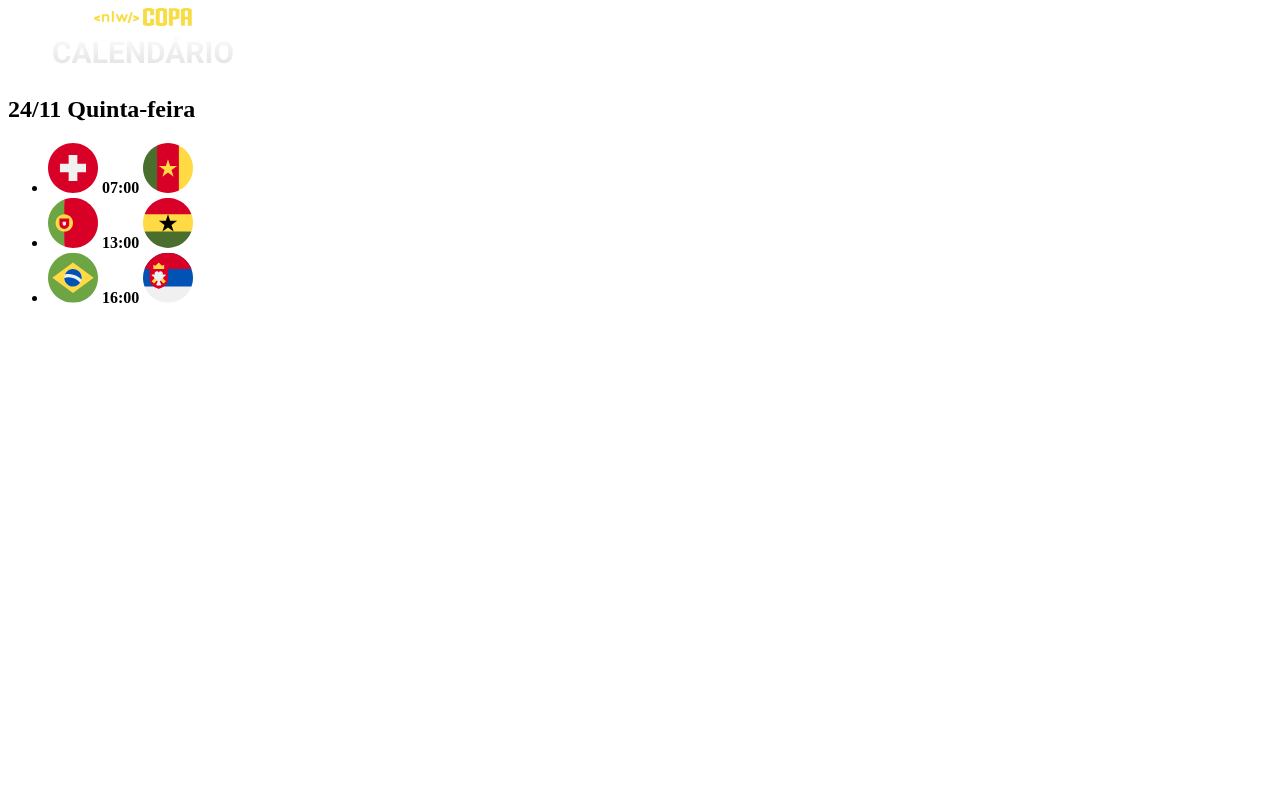
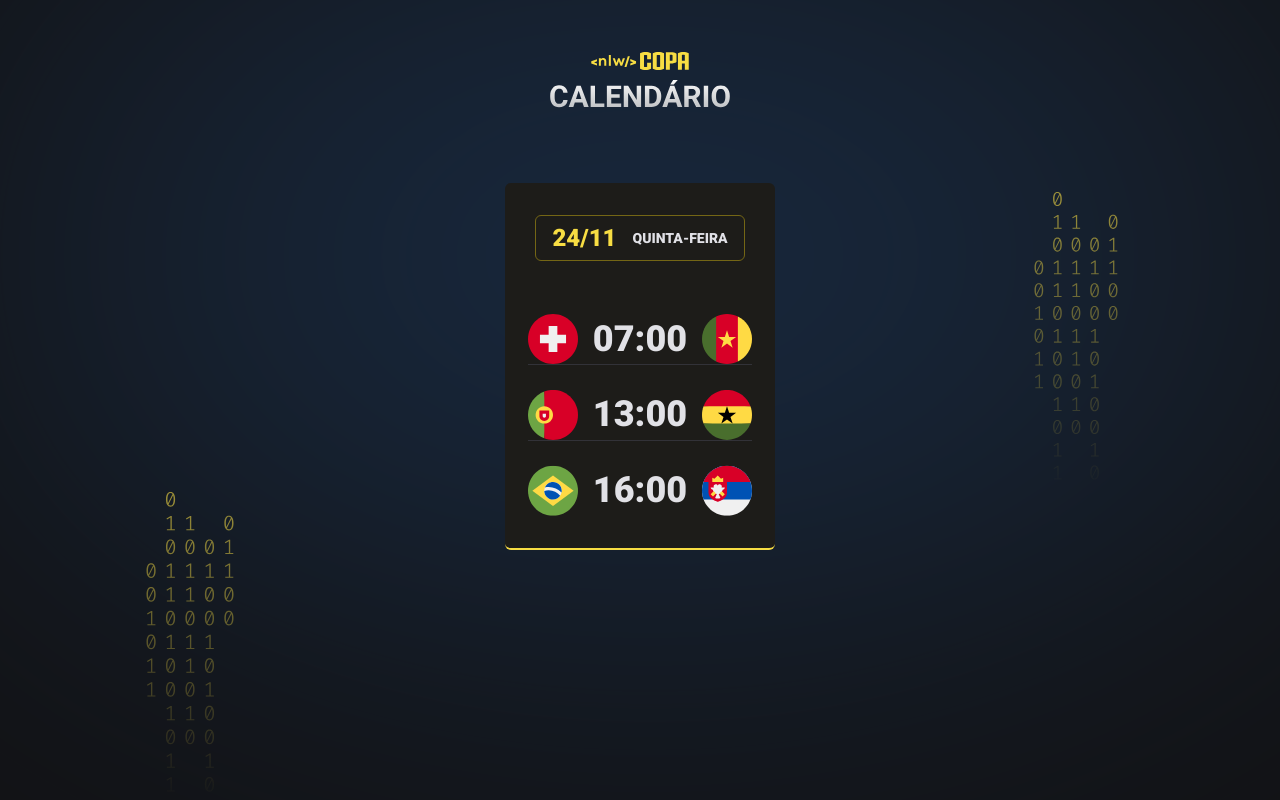
Before and after one commit to Cibely87/Copa_RocketseatNLW10, a plain HTML site: page index.html in a window 1280 px wide. Drawn offline with Linux system fonts and the light colour scheme.

Commit message:
Aula02/Adicionando CSS no projeto

```diff
--- a/index.html
+++ b/index.html
@@ -1,15 +1,22 @@
 <!DOCTYPE html>
 <html lang="pt-br">
   <head>
-        <meta charset="UTF-8">
-        <meta http-equiv="X-UA-Compatible" content="IE=edge">
-        <meta name="viewport" content="width=device-width, initial-scale=1.0">
+    <meta charset="UTF-8" />
+    <meta http-equiv="X-UA-Compatible" content="IE=edge" />
+    <meta name="viewport" content="width=device-width, initial-scale=1.0" />
     <title>Copa Rockseat</title>
+    <link rel="stylesheet" href="./style.css" />
+    <link rel="preconnect" href="https://fonts.googleapis.com" />
+    <link rel="preconnect" href="https://fonts.gstatic.com" crossorigin />
+    <link
+      href="https://fonts.googleapis.com/css2?family=DM+Sans:wght@400;700&family=Roboto:wght@900&display=swap"
+      rel="stylesheet"
+    />
   </head>
   <body>
     <div id="app">
       <header>
-                <img src="./assents/logo.svg" alt="Logo app copa">
+        <img src="./assents/logo.svg" alt="Logo app copa" />
       </header>
       <main id="cards">
         <div class="card">
@@ -17,21 +24,27 @@
 
           <ul>
             <li>
-                            <img src="./assents/icon_Suica.svg" alt="Bandeira da Suiça">
+              <img src="./assents/icon_Suica.svg" alt="Bandeira da Suiça" />
               <strong>07:00</strong>
-                            <img src="./assents/icon_Camaroes.svg" alt="Bandeira dos Camarões">
+              <img
+                src="./assents/icon_Camaroes.svg"
+                alt="Bandeira dos Camarões"
+              />
             </li>
 
             <li>
-                            <img src="./assents/icon_Portugal.svg" alt="Bandeira de Portugal">
+              <img
+                src="./assents/icon_Portugal.svg"
+                alt="Bandeira de Portugal"
+              />
               <strong>13:00</strong>
-                            <img src="./assents/icon_Gana.svg" alt="Bandeira de Gana">
+              <img src="./assents/icon_Gana.svg" alt="Bandeira de Gana" />
             </li>
 
             <li>
-                            <img src="./assents/icon_Brazil.svg" alt="Bandeira do Brasil">
+              <img src="./assents/icon_Brazil.svg" alt="Bandeira do Brasil" />
               <strong>16:00</strong>
-                            <img src="./assents/icon_Serbia.svg" alt="Bandeira da Servia">
+              <img src="./assents/icon_Serbia.svg" alt="Bandeira da Servia" />
             </li>
           </ul>
         </div>
--- /dev/null
+++ b/style.css
@@ -0,0 +1,77 @@
+* {
+  margin: 0;
+  padding: 0;
+  box-sizing: border-box;
+}
+
+body {
+  background-color: #121214;
+  background-image: url(./assents/bg.svg);
+  background-position-x: center;
+  background-position-y: 55%;
+}
+
+body * {
+  font-family: "Roboto", sans-serif;
+}
+
+ul {
+  list-style: none;
+}
+
+#app {
+  width: fit-content;
+  margin: 52px auto;
+}
+
+header {
+  margin-bottom: 63px;
+}
+
+.card {
+  padding: 32px 23px;
+  text-align: center;
+  background-color: #1d1c19;
+  border-bottom: 2px solid #f7dd43;
+  border-radius: 6px;
+}
+
+.card h2 {
+  display: flex;
+  gap: 16px;
+  justify-content: center;
+  align-items: center;
+  padding: 8px 16px;
+  border: 1px solid #746615;
+  border-radius: 6px;
+  width: fit-content;
+  margin-inline: auto;
+  margin-bottom: 53px;
+  color: #f7dd43;
+}
+
+.card h2 span {
+  color: #e1e1e6;
+  font-size: 14px;
+  text-transform: uppercase;
+}
+
+.card ul li strong {
+  font-style: normal;
+  font-weight: 900;
+  font-size: 36px;
+  line-height: 125%;
+  text-align: center;
+  color: #e1e1e6;
+}
+
+.card ul li + li {
+  padding-top: 24px;
+  border-top: 1px solid #323238;
+}
+
+.card ul li {
+  display: flex;
+  align-items: center;
+  justify-content: space-between;
+}
```
Also changed, not shown: assents/bg.svg (added). Lines whose indentation alone changed are shown as unchanged.
